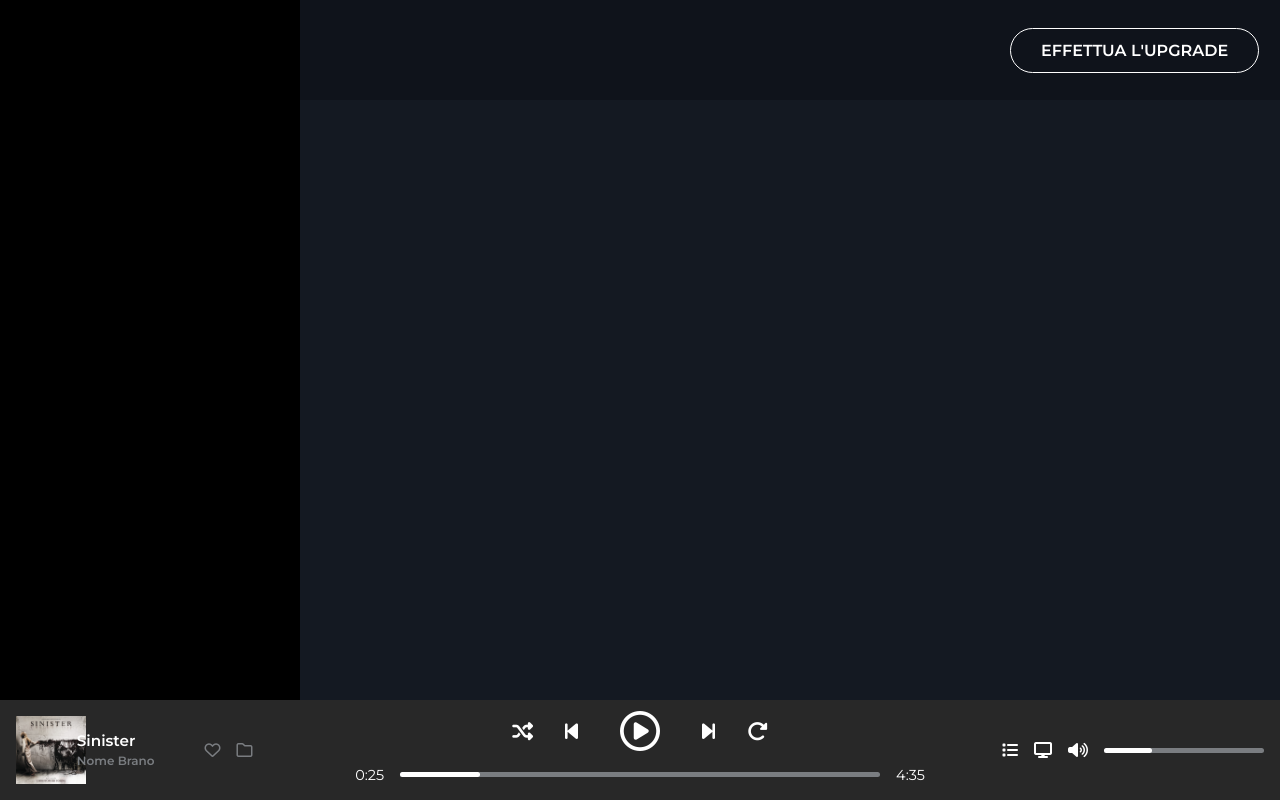
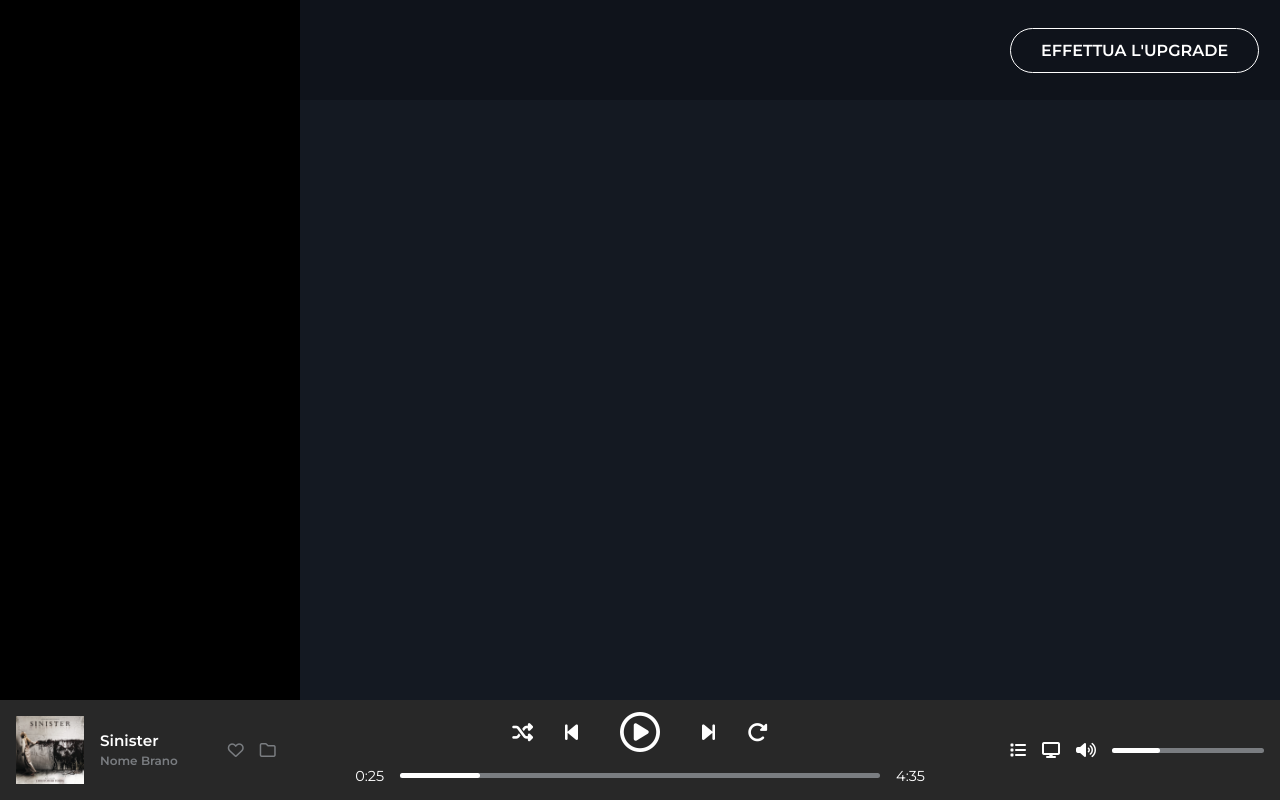
Before and after one commit to slivcaigor/html-css-spotifyweb, a plain HTML site: page index.html in a window 1280 px wide. Drawn offline with Linux system fonts and the light colour scheme.

Commit message:
Player Controls Changes

```diff
--- a/css/style.css
+++ b/css/style.css
@@ -86,27 +86,23 @@ body {
   right: 0;
   height: 100px;
   background-color: var(--player-clr);
+  justify-content: space-between;
 }
 
 /*************************************************
     LEFT PLAYER CONTROLS STYLES
  *************************************************/
-.lft-content {
-  width: 30%;
+.preview {
+  padding: 1rem;
 }
 
-.preview>* {
-  flex: 0 0 70px;
-  min-width: 70px;
-}
-
-.preview {
-  padding: 1rem;
-  width: 20%;
+.lft-content {
+  min-width: 25%;
 }
 
 .song {
   flex-direction: column;
+  padding-right: 50px;
   justify-content: center;
 }
 
@@ -126,39 +122,53 @@ body {
 
 .lft-icons {
   display: flex;
+  flex-wrap: wrap;
   gap: 1rem;
   align-items: center;
-  padding-left: 50px;
 }
 
 .lft-icons a {
   color: var(--subtitle-clr);
 }
 
+.fa-heart:hover {
+  color: var(--title-clr);
+}
+
+.fa-folder:hover {
+  color: var(--title-clr);
+}
+
 /*************************************************
     MIDDLE PLAYER CONTROLS STYLES
  *************************************************/
 .mid-content {
-  width: 40%;
   flex-direction: column;
+  align-items: center;
+  min-width: 50%;
+}
+
+.top-row {
+  padding-top: .5rem;
+  gap: 2rem;
+  color: var(--title-clr);
+  font-size: 1.3rem;
   align-items: center;
   justify-content: center;
 }
 
-.top-row {
-  gap: 2rem;
-  color: var(--title-clr);
-  font-size: 1.3rem;
-  align-items: center;
-}
-
-.top-row span:nth-child(3) {
+.top-row>li:nth-child(3) {
   font-size: 2.5rem;
   padding: 0 10px;
 }
 
-.top-row span a {
+.top-row li a {
+  list-style-type: none;
   color: var(--title-clr);
+}
+
+.top-row li {
+  list-style-type: none;
 }
 
 .btm-row span {
@@ -211,9 +221,9 @@ body {
     RIGHT PLAYER CONTROLS STYLES
  *************************************************/
 .rght-content {
-  width: 30%;
   align-items: center;
   justify-content: flex-end;
+  min-width: 25%;
 }
 
 .vol-lvl {
--- a/index.html
+++ b/index.html
@@ -40,9 +40,7 @@
     <div class="player-controls flexed">
       <!-- Left Player Controls -->
       <div class="lft-content flexed">
-        <div class="preview flexed">
-          <img src="./img/sinister.jpeg" alt="Playing Song Preview Cover">
-        </div>
+        <img class="preview flexed" src="./img/sinister.jpeg" alt="Playing Song Preview Cover">
         <div class="song flexed">
           <div class="song-name">
             <a href="#">Sinister</a>
@@ -52,28 +50,23 @@
           </div>
         </div>
         <div class="lft-icons">
-          <div class="liked">
-            <a href="#"><i class="fa-regular fa-heart"></i></a>
-          </div>
-          <div class="playlist">
-            <a href="#"><i class="fa-regular fa-folder"></i></a>
-          </div>
+          <a href="#"><i class="fa-regular fa-heart"></i></a>
+          <a href="#"><i class="fa-regular fa-folder"></i></a>
         </div>
       </div>
       <!-- Middle Player Controls -->
       <div class="mid-content flexed">
-        <div class="top-row flexed">
-          <span><a href="#"><i class="fa-solid fa-shuffle"></i></a></span>
-          <span><a href="#"><i class="fa-solid fa-backward-step"></i></a></span>
-          <span><a href="#"><i class="fa-regular fa-circle-play"></i></a></span>
-          <span><a href="#"><i class="fa-solid fa-forward-step"></i></a></span>
-          <span><a href="#"><i class="fa-solid fa-rotate-right"></i></a></span>
-        </div>
+        <ul class="top-row flexed">
+          <li><a href="#"><i class="fa-solid fa-shuffle"></i></a></li>
+          <li><a href="#"><i class="fa-solid fa-backward-step"></i></a></li>
+          <li><a href="#"><i class="fa-regular fa-circle-play"></i></a></li>
+          <li><a href="#"><i class="fa-solid fa-forward-step"></i></a></li>
+          <li><a href="#"><i class="fa-solid fa-rotate-right"></i></a></li>
+        </ul>
         <div class="btm-row flexed">
           <span>0:25</span>
           <div class="song-duration">
-            <div class="listened-amount">
-            </div>
+            <div class="listened-amount"></div>
             <div class="dot"></div>
           </div>
           <span>4:35</span>
@@ -94,7 +87,6 @@
       </div>
     </div>
   </section>
-
 </body>
 
 </html>
```
